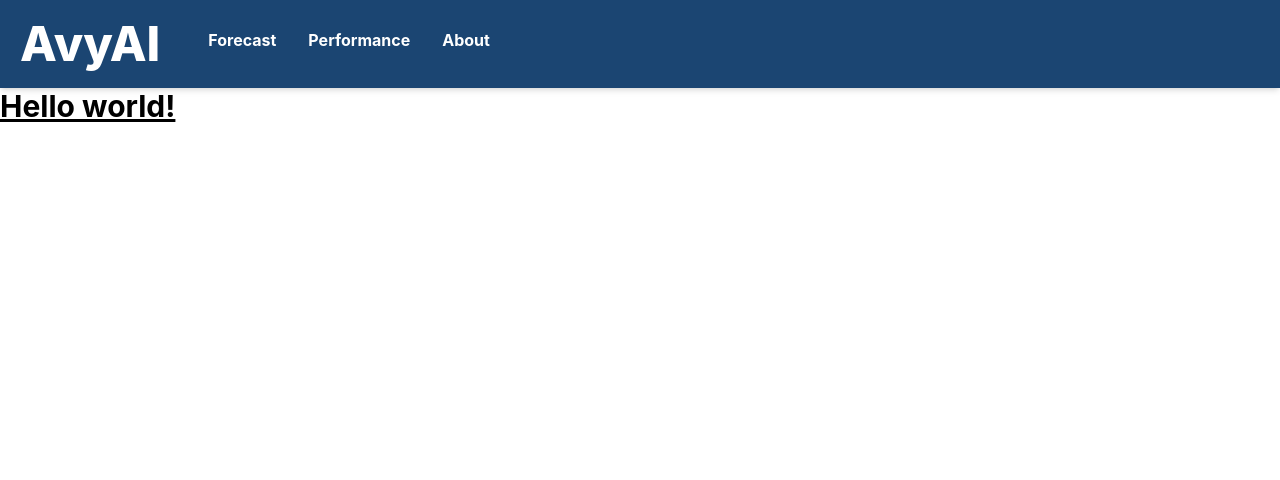
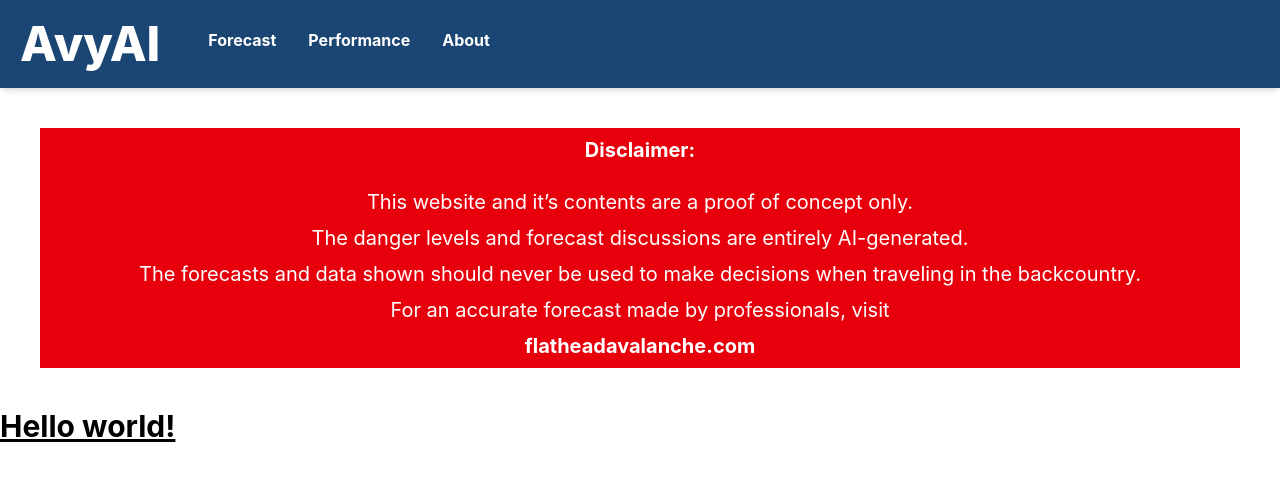
Before and after one commit to CanFam23/avy-forecasting, a React (Vite) app in the folder web/avyAI/: page / in a window 1280 px wide. Shown: the top 480 px of the page. Built offline with nearby package versions, Linux system fonts and the light colour scheme.

Commit message:
Create initial disclaimer component

```diff
--- a/web/avyAI/src/App.tsx
+++ b/web/avyAI/src/App.tsx
@@ -1,10 +1,14 @@
 import Navbar from "./components/Navbar";
+import Disclaimer from "./components/Disclaimer";
 
 function App() {
 
   return (
     <>
       <Navbar navNames={["Forecast","Performance","About"]}/>
+        <main className="justify-center m-10">
+            <Disclaimer/>
+        </main>
       <h1 className="text-3xl font-bold underline text-black">Hello world!</h1>
     </>
   );
--- /dev/null
+++ b/web/avyAI/src/components/Disclaimer.tsx
@@ -0,0 +1,17 @@
+export default function Disclaimer() {
+    return <div className="bg-red-600 text-center text-white text-sm md:text-xl p-2 space-y-2">
+        <p className="font-bold pb-4">Disclaimer:</p>
+        <p>This website and it’s contents are a proof of concept only. </p>
+        <p>The danger levels and forecast discussions are entirely AI-generated.</p>
+        <p>The forecasts and data shown should never be used to make decisions when traveling in the backcountry.</p>
+        <p>For an accurate forecast made by professionals, visit</p>
+        <a
+            href="https://flatheadavalanche.com"
+            target="_blank"
+            rel="noopener noreferrer"
+            className="font-bold hover:underline"
+        >
+            flatheadavalanche.com
+        </a>
+    </div>
+}
```
